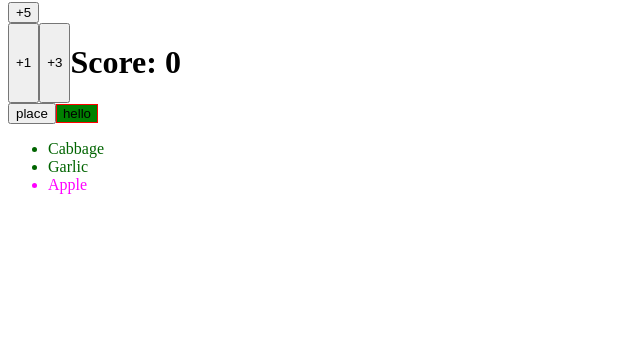
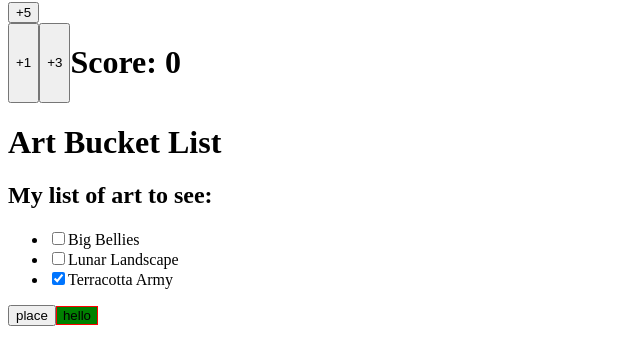
Before and after one commit to Asikni/react_basics, a React (Create React App) app: page / in a window 1280 px wide. Shown: the part 1851-2190 px from the top of the page, without its empty margins (0-640 px from the left). Before the commit the page ends 2061 px from the top, so only its background shows below. Built offline with nearby package versions, Linux system fonts and the light colour scheme.

Commit message:
updated code

```diff
--- a/src/App.jsx
+++ b/src/App.jsx
@@ -6,6 +6,7 @@ import ListPeople from "./mapPeople.jsx";
 import Sculpture from "./sculpture.jsx";
 import TrafficLight from "./trafficLight.jsx";
 import Counter from "./stateAsSnapShot.jsx";
+import BucketList from "./artBucketList.jsx";
 import { useState } from "react";
 
 const products = [
@@ -54,6 +55,7 @@ export default function ShoppingList() {
         <TrafficLight />
       </div>
       <Counter />
+      <BucketList />
       <MyButton text="place" />
       <MyButton
         text="hello"
--- /dev/null
+++ b/src/artBucketList.jsx
@@ -0,0 +1,53 @@
+import { useState } from "react";
+
+const initialList = [
+  { id: 0, title: "Big Bellies", seen: false },
+  { id: 1, title: "Lunar Landscape", seen: false },
+  { id: 2, title: "Terracotta Army", seen: true },
+];
+
+export default function BucketList() {
+  const [list, setList] = useState(initialList);
+
+  function handleToggle(artworkId, nextSeen) {
+    setList(
+      list.map((artwork) => {
+        if (artwork.id === artworkId) {
+          return { ...artwork, seen: nextSeen };  //updating state bucketlist
+        } else {
+          return artwork;
+        }
+      })
+    );
+  }
+
+  return (
+    <>
+      <h1>Art Bucket List</h1>
+      <h2>My list of art to see:</h2>
+      <ItemList artworks={list} onToggle={handleToggle} />
+    </>
+  );
+}
+
+function ItemList({ artworks, onToggle }) {
+  return (
+    <ul>
+      {artworks.map((artwork) => (
+        <li key={artwork.id}>
+          <label>
+            <input
+              type="checkbox"
+              checked={artwork.seen}
+              onChange={(e) => {
+                onToggle(artwork.id, alert(e.target.checked)); //returns true or false
+
+              }}
+            />
+            {artwork.title}
+          </label>
+        </li>
+      ))}
+    </ul>
+  );
+}
```
